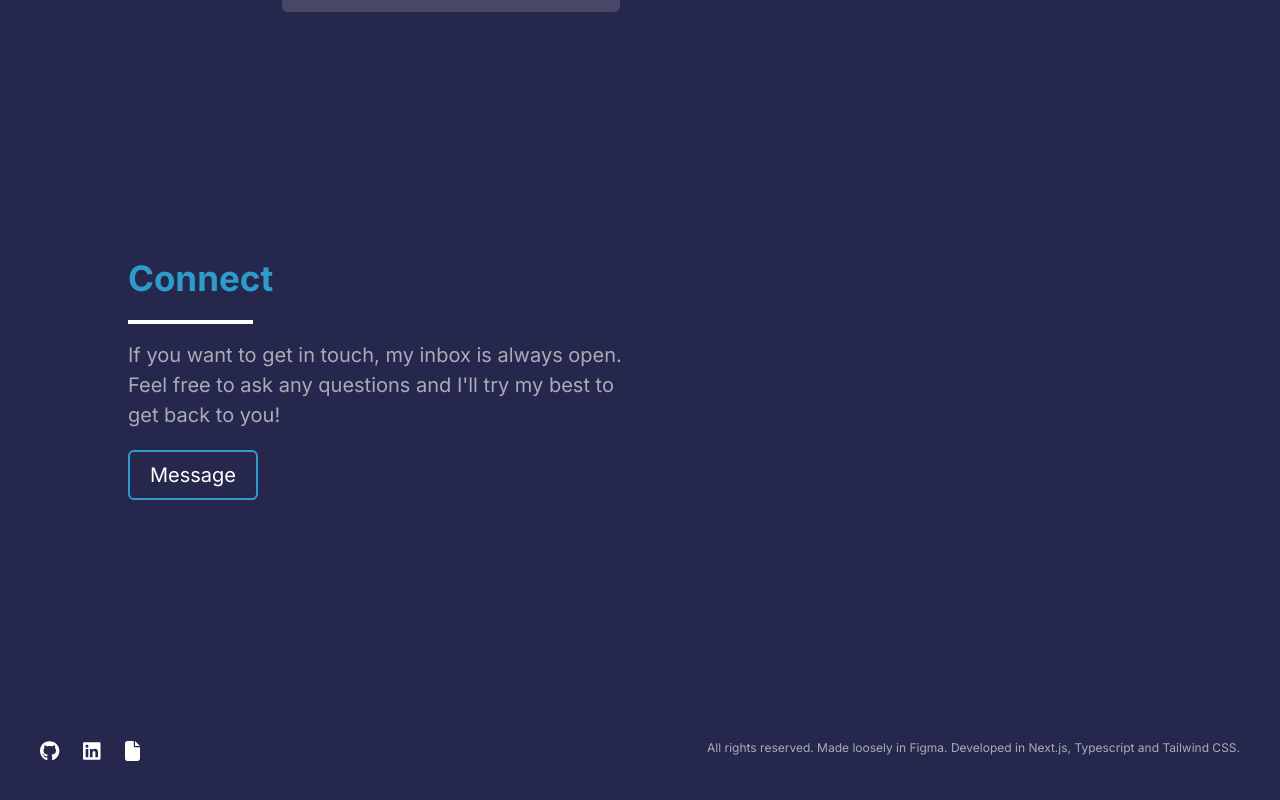
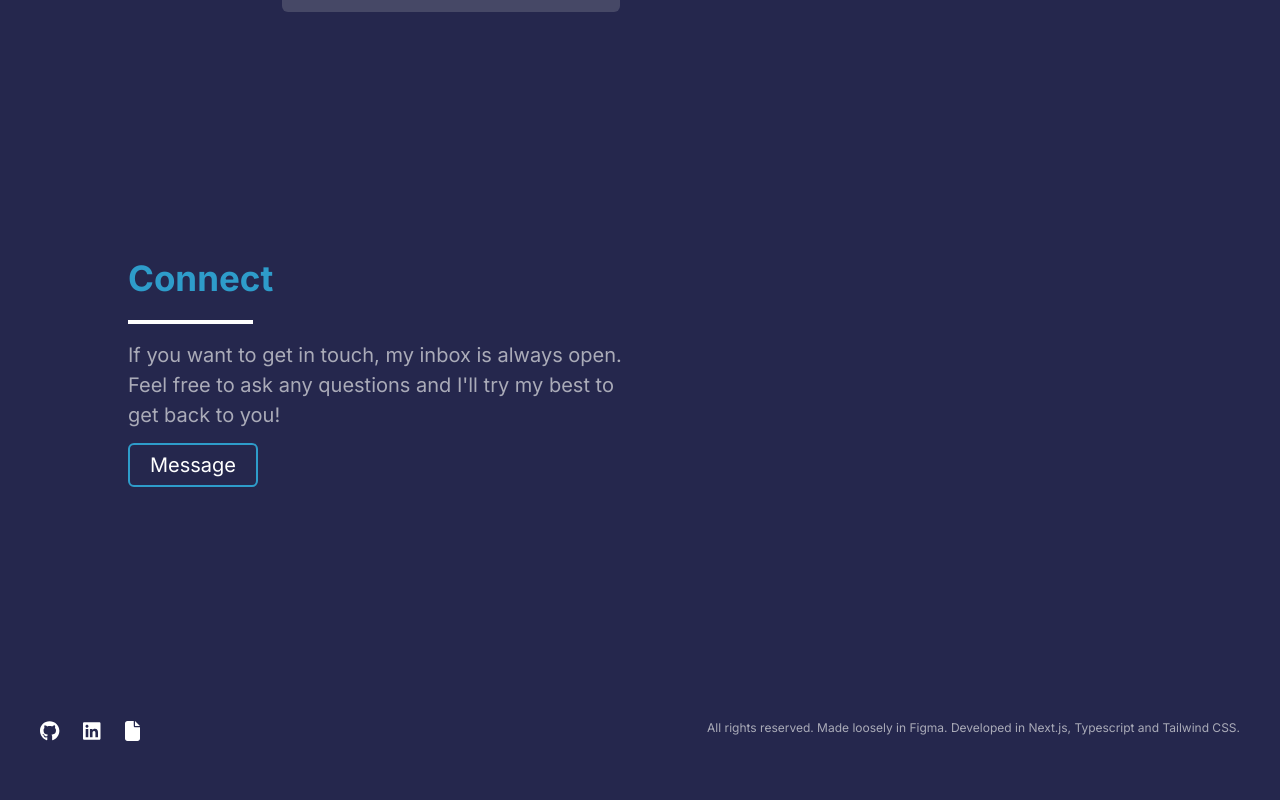
Before and after one commit to Jexarx121/Portfolio, a Next.js app: page / in a window 1280 px wide. Shown: the part 4631-5431 px from the top of the page. Built offline with nearby package versions, Linux system fonts and the light colour scheme.

Commit message:
feat: Added email link to contact button

```diff
--- a/src/components/contact/Contact.tsx
+++ b/src/components/contact/Contact.tsx
@@ -1,5 +1,6 @@
 import Separator from "../helpers/separator/Separator";
 import Title from "../helpers/title/title";
+import Link from "next/link";
 
 const Contact = () => {
   return (
@@ -9,7 +10,7 @@ const Contact = () => {
       <p className="xl:w-[50%] lg:w-[60%] md:w-[75%] sm:w-[90%] w-[100%] mb-5 text-[20px]">
         If you want to get in touch, my inbox is always open. Feel free to ask any questions and I&#39;ll try my best to get back to you!
       </p>
-      <button className="text-[20px] text-white border-[#2E9CCA] border-2 px-5 py-2 rounded-md hover:bg-[#2E9CCA] hover:font-bold transition duration-300">Message</button>
+      <Link className="text-[20px] text-white border-[#2E9CCA] border-2 px-5 py-2 rounded-md hover:bg-[#2E9CCA] hover:font-bold transition duration-300 cursor-pointer" href="mailto:zjchen402@email.com">Message</Link>
     </div>
   )
 }
```
